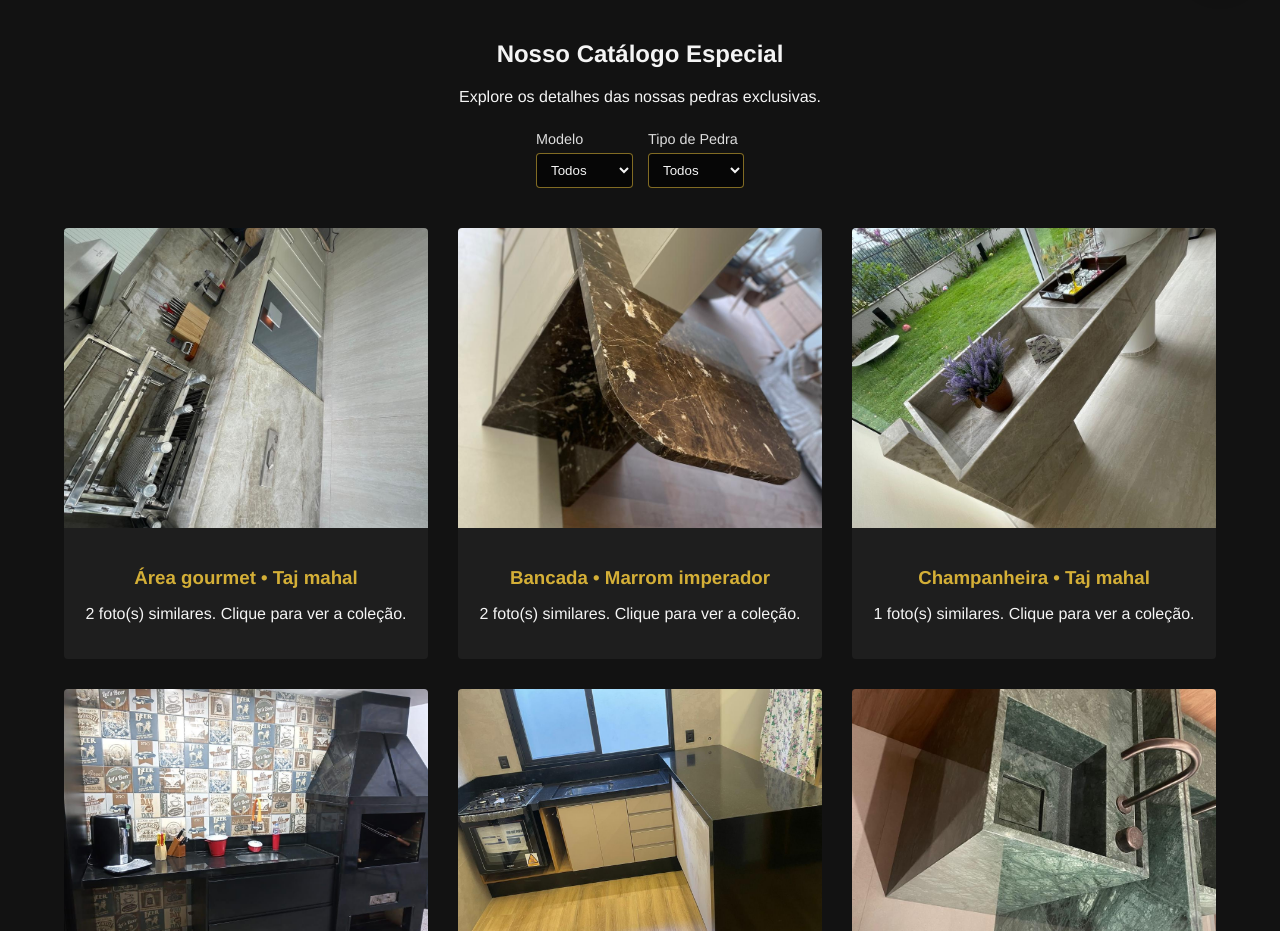
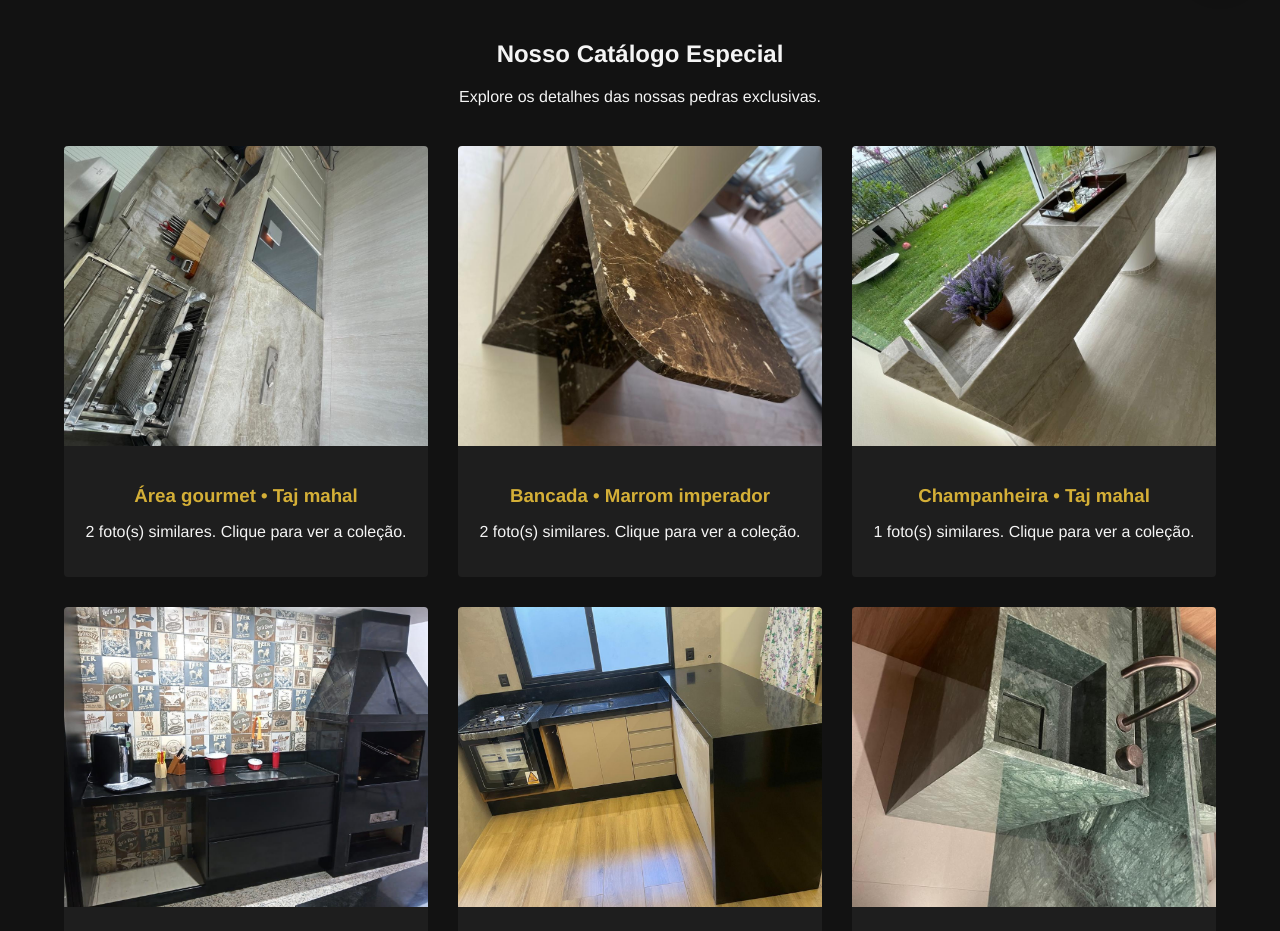
Before and after one commit to jonathansr22/GoldStone, a plain HTML site: page index.html in a window 1280 px wide. Shown: the part 780-1711 px from the top of the page. Drawn offline with Linux system fonts and the light colour scheme.

Commit message:
remove filters from catalog section and update rendering logic

```diff
--- a/index.html
+++ b/index.html
@@ -39,28 +39,6 @@
         <h2>Nosso Catálogo Especial</h2>
         <p>Explore os detalhes das nossas pedras exclusivas.</p>
 
-        <div class="filters">
-            <div class="filter-group">
-                <label for="modelFilter">Modelo</label>
-                <select id="modelFilter">
-                    <option value="all">Todos</option>
-                    <option value="pia">Pia</option>
-                    <option value="lavatório">Lavatório</option>
-                </select>
-            </div>
-
-            <div class="filter-group">
-                <label for="stoneTypeFilter">Tipo de Pedra</label>
-                <select id="stoneTypeFilter">
-                    <option value="all">Todos</option>
-                    <option value="mármore">Mármore</option>
-                    <option value="granito">Granito</option>
-                    <option value="quartzo">Quartzo</option>
-                    <option value="outros">Outros</option>
-                </select>
-            </div>
-        </div>
-
         <div class="grid" id="catalogGrid"></div>
     </section>
 
--- a/script.js
+++ b/script.js
@@ -157,36 +157,22 @@ const createCard = (group) => {
 };
 
 const renderCatalog = () => {
-    const modelFilter = document.getElementById('modelFilter').value;
-    const stoneTypeFilter = document.getElementById('stoneTypeFilter').value;
     const grid = document.getElementById('catalogGrid');
 
     grid.innerHTML = '';
 
-    const filteredGroups = groupedCatalog.filter(group => {
-        const modelMatch = modelFilter === 'all' || group.model === modelFilter;
-        const stoneMatch = stoneTypeFilter === 'all' || group.stoneType === stoneTypeFilter;
-        return modelMatch && stoneMatch;
-    });
-
-    if (!filteredGroups.length) {
+    if (!groupedCatalog.length) {
         const emptyMessage = document.createElement('p');
-        emptyMessage.textContent = 'Nenhuma pedra encontrada para os filtros selecionados.';
+        emptyMessage.textContent = 'Nenhuma pedra encontrada.';
         emptyMessage.style.color = '#ddd';
         grid.appendChild(emptyMessage);
         return;
     }
 
-    filteredGroups.forEach(group => grid.appendChild(createCard(group)));
+    groupedCatalog.forEach(group => grid.appendChild(createCard(group)));
 };
 
 window.addEventListener('DOMContentLoaded', () => {
-    const modelFilter = document.getElementById('modelFilter');
-    const stoneTypeFilter = document.getElementById('stoneTypeFilter');
-
-    modelFilter.addEventListener('change', renderCatalog);
-    stoneTypeFilter.addEventListener('change', renderCatalog);
-
     const modal = document.getElementById('galleryModal');
     const closeBtn = modal.querySelector('.modal-close');
     const prevBtn = modal.querySelector('.modal-prev');
```
Also changed, not shown: 1 other file.
